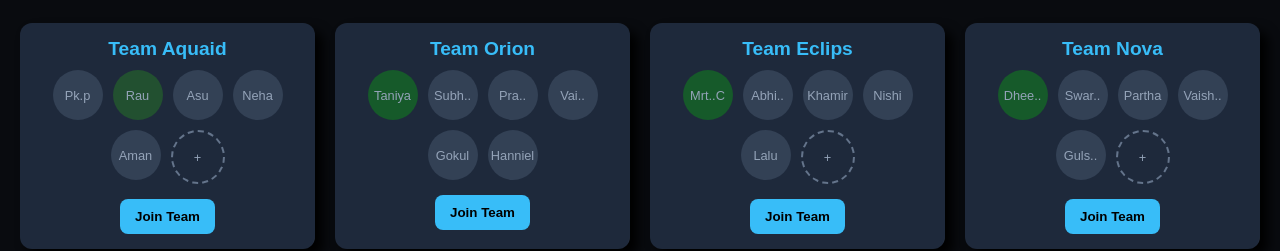
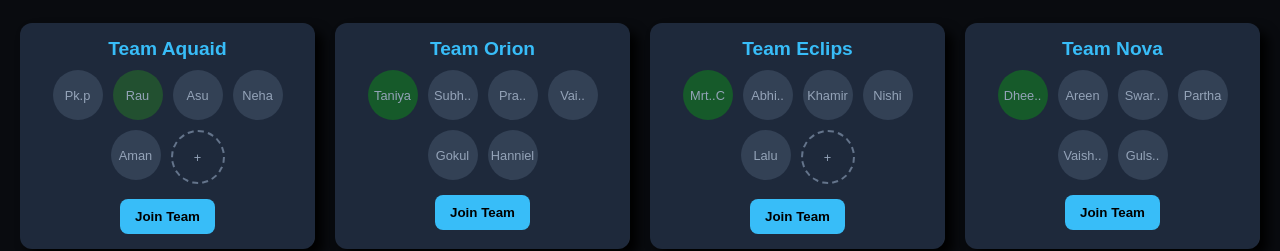
Before and after one commit to smart-india-hackathon-join-your-teamnow/join, a plain HTML site: page index.html in a window 1280 px wide. Shown: the part 121-372 px from the top of the page. Drawn offline with Linux system fonts and the light colour scheme.

Commit message:
index.html

```diff
--- a/index.html
+++ b/index.html
@@ -57,11 +57,11 @@
     <div class="team-title" onclick="showMemberDetails('Team Nova')">Team Nova</div>
     <div class="members">
       <div class="member" onclick="showMemberDetails('Dheeraj')"style="background-color: #165a2a;">Dhee..</div>
+      <div class="member" onclick="showMemberDetails('Areen')">Areen</div>
       <div class="member" onclick="showMemberDetails('Swarup')">Swar..</div>
       <div class="member" onclick="showMemberDetails('Parth')">Partha</div>
       <div class="member" onclick="showMemberDetails('vaishnavi')">Vaish..</div>
       <div class="member" onclick="showMemberDetails('gulshan')">Guls..</div>
-      <div class="member empty">+</div>
     </div>
     <button class="join-btn" onclick="openForm()">Join Team</button>
   </div>
@@ -158,6 +158,7 @@
       'Dheeraj': 'NAME : DHEERAJ BHALHARA\nGENDER : MALE\nCOURSE - FOUNDATION II\nEMAIL- 25f2001774@ds.study.iitm.ac.in\nRole - LEADER',
       'Swarup': 'NAME : SWARUP GARAI\nGENDER : MALE\nCOURSE - FOUNDATION II\nEMAIL- 25f1002420@ds.study.iitm.ac.in\nRole - html,css,js, frontend, researcher',
       'Parth': 'NAME : PARTHA PRATIM TALUKDAR\nGENDER : MALE\nCOURSE - FOUNDATION II\nEMAIL- 24f2006101@ds.study.iitm.ac.in\nRole - not decided yet',
+      'Areen': 'NAME : AREEN KALE\nGENDER : FEMALE\nCOURSE - FOUNDATION II\nEMAIL- 25f2000627@ds.study.iitm.ac.in\nRole - Public Speaking , Pitching , designing , operations ',
       'vaishnavi': 'NAME : VAISHNAVI\nGENDER : FEMALE\nCOURSE - FOUNDATION II\nEMAIL-25f2004196@ds.study.iitm.ac.in\nRole - not decided yet',
       'gulshan': 'NAME : GULSHAN SEHRA\nGENDER : FEMALE\nCOURSE - FOUNDATION I\nEMAIL-25f2005049@ds.study.iitm.ac.in\nRole - not decided yet',
 
```
